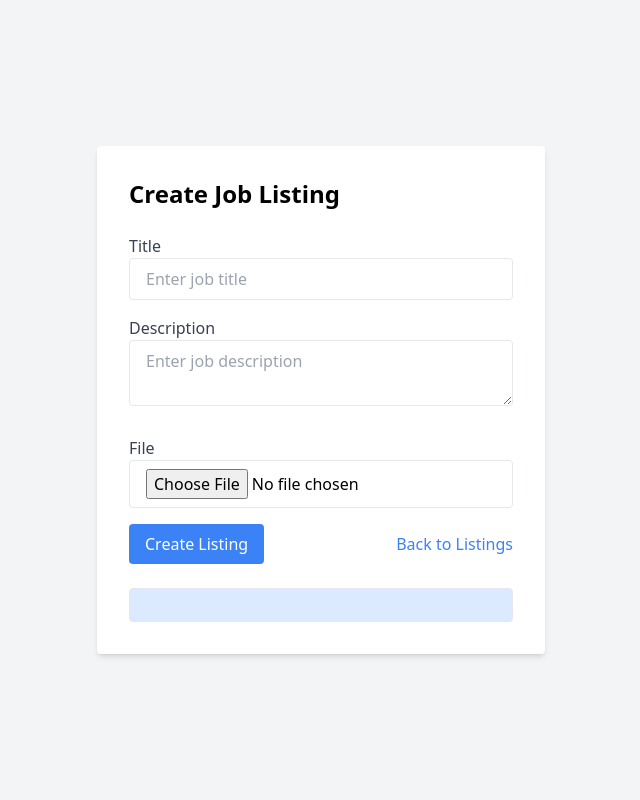
After one commit to mafusco60/workopia, a PHP site: page /uploadfiles.php in a window 1280 px wide. The commit adds this page. Shown: the whole page, without its empty margins (319-959 px from the left). Run offline with PHP 8.4, Linux system fonts and the light colour scheme; a stand-in replaces the project's code that opens the database connection; some libraries are stand-ins or nearby versions.

```diff
--- a/App/controllers/ArtworkController.php
+++ b/App/controllers/ArtworkController.php
@@ -26,9 +26,9 @@ class ArtworkController {
 
     $artworks = $this->db->query('SELECT * FROM artworks ORDER BY created_at DESC')->fetchAll();
 
-loadView('artworks/index', [
+/* loadView('artworks/index', [
   'artworks' => $artworks
-]);
+]); */
   }
   /**
    * Show the Create artwork form
@@ -78,7 +78,7 @@ loadView('artworks/index', [
 
     // $newArtworkData['user_id'] = Session::get('user')['id'];
 
-    $requiredFields = ['name','description', 'tags', 'original', 'type',  'image', 'landscape'  ];
+    $requiredFields = ['name','description', 'tags', 'original', 'type',  'image'  ];
 
     $errors = [];
 
--- /dev/null
+++ b/uploadfiles.php
@@ -0,0 +1,114 @@
+<?php
+$title = '';
+$description = '';
+$submitted = false;
+$messages = [];
+
+if ($_SERVER['REQUEST_METHOD'] === 'POST' && isset($_POST['submit'])) {
+  $title = htmlspecialchars($_POST['title'] ?? '');
+  $description = htmlspecialchars($_POST['description'] ?? '');
+
+  if (empty($title)) {
+    $messages[]= ['text'=> 'Title is required', 'color' => 'text-rose-600'];
+    $submitted = false;
+}
+if (empty($description)) {
+  $messages[]= ['text'=> 'Description is required', 'color' => 'text-rose-600'];
+  $submitted = false;
+}
+
+  $file = $_FILES['file']['image'];
+
+  if ($file['error'] === UPLOAD_ERR_OK) {
+    // Specify where to upload
+    $uploadDir = 'uploads/';
+
+    // Check and create dir
+    if (!is_dir($uploadDir)) {
+      mkdir($uploadDir, 0755, true);
+    }
+
+    // Create file name
+    $filename = uniqid() . '-' . $file['name'];
+
+    // Check file type
+    $allowedExtensions = ['jpg', 'jpeg', 'png'];
+    $fileExtension = strtolower(pathinfo($filename, PATHINFO_EXTENSION));
+
+    // Make sure extension is in array
+    if (in_array($fileExtension, $allowedExtensions)) {
+      // Upload file
+      if (move_uploaded_file($file['tmp_name'], $uploadDir .  $filename)) {
+        $messages[]= ['text'=>'File Uploaded!', 'color'=> 'text-green-500'];
+        $submitted= true;
+      } else {
+        $messages[]= ['text'=>'File Upload Error', 'color'=>'text-rose-600'];
+        $submitted = false;
+      }
+    } else {
+      $messages[] = ['text'=>'Invalid File Type', 'color'=>'text-rose-600'];
+      $submitted = false;
+    }
+  }
+
+}
+?>
+
+<!DOCTYPE html>
+<html lang="en">
+
+<head>
+  <meta charset="UTF-8">
+  <meta name="viewport" content="width=device-width, initial-scale=1.0">
+  <title>Create Job Listing</title>
+  <script src="https://cdn.tailwindcss.com"></script>
+</head>
+
+<body class="bg-gray-100">
+  <div class="flex justify-center items-center h-screen">
+    <div class="bg-white p-8 rounded shadow-md w-full max-w-md">
+      <h1 class="text-2xl font-semibold mb-6">Create Job Listing</h1>
+      <form method="post" enctype="multipart/form-data">
+        <div class="mb-4">
+          <label for="title" class="block text-gray-700 font-medium">Title</label>
+          <input type="text" id="title" name="title" placeholder="Enter job title" class="w-full px-4 py-2 border rounded focus:ring focus:ring-blue-300 focus:outline-none" value="<?= $title ?>">
+        </div>
+        <div class="mb-6">
+          <label for="description" class="block text-gray-700 font-medium">Description</label>
+          <textarea id="description" name="description" placeholder="Enter job description" class="w-full px-4 py-2 border rounded focus:ring focus:ring-blue-300 focus:outline-none"><?= $description ?></textarea>
+        </div>
+        <div class="mb-4">
+          <label for="resume" class="block text-gray-700 font-medium">File</label>
+          <input type="file" id="image" name="image" class="w-full px-4 py-2 border rounded focus:ring focus:ring-blue-300 focus:outline-none">
+        </div>
+        <div class="flex items-center justify-between">
+          <button type="submit" name="submit" class="bg-blue-500 text-white px-4 py-2 rounded hover:bg-blue-600 focus:outline-none">
+            Create Listing
+          </button>
+          <a href="#" class="text-blue-500 hover:underline">Back to Listings</a>
+        </div>
+        <!-- Message Bar-->
+<div class="mt-6 p-4 border rounded bg-blue-100 text-center">
+
+
+  <?php foreach ($messages as $message) : ?>
+<h2 class="text-md <?= $message['color'] ?>"><?= $message['text'] ?>
+</h2>
+
+<?php endforeach ?></div>
+      </form>
+
+
+      <!-- Display submitted data -->
+      <?php if ($submitted) : ?>
+        <div class="mt-6 p-4 border rounded bg-gray-200">
+          <h2 class="text-lg font-semibold">Submitted Job Listing:</h2>
+          <p><strong>Title:</strong> <?= $title ?></p>
+          <p><strong>Description:</strong> <?= $description ?></p>
+        </div>
+      <?php endif; ?>
+      </div>
+  </div>
+</body>
+
+</html>
```
Also changed, not shown: App/controllers/FileController.php (added, +52 -0 lines), App/views/artworks/create.view.php (+35 -2 lines), routes.php (+5 -2 lines), public/favicon.ico (added), public/images/favicon.ico (added).
